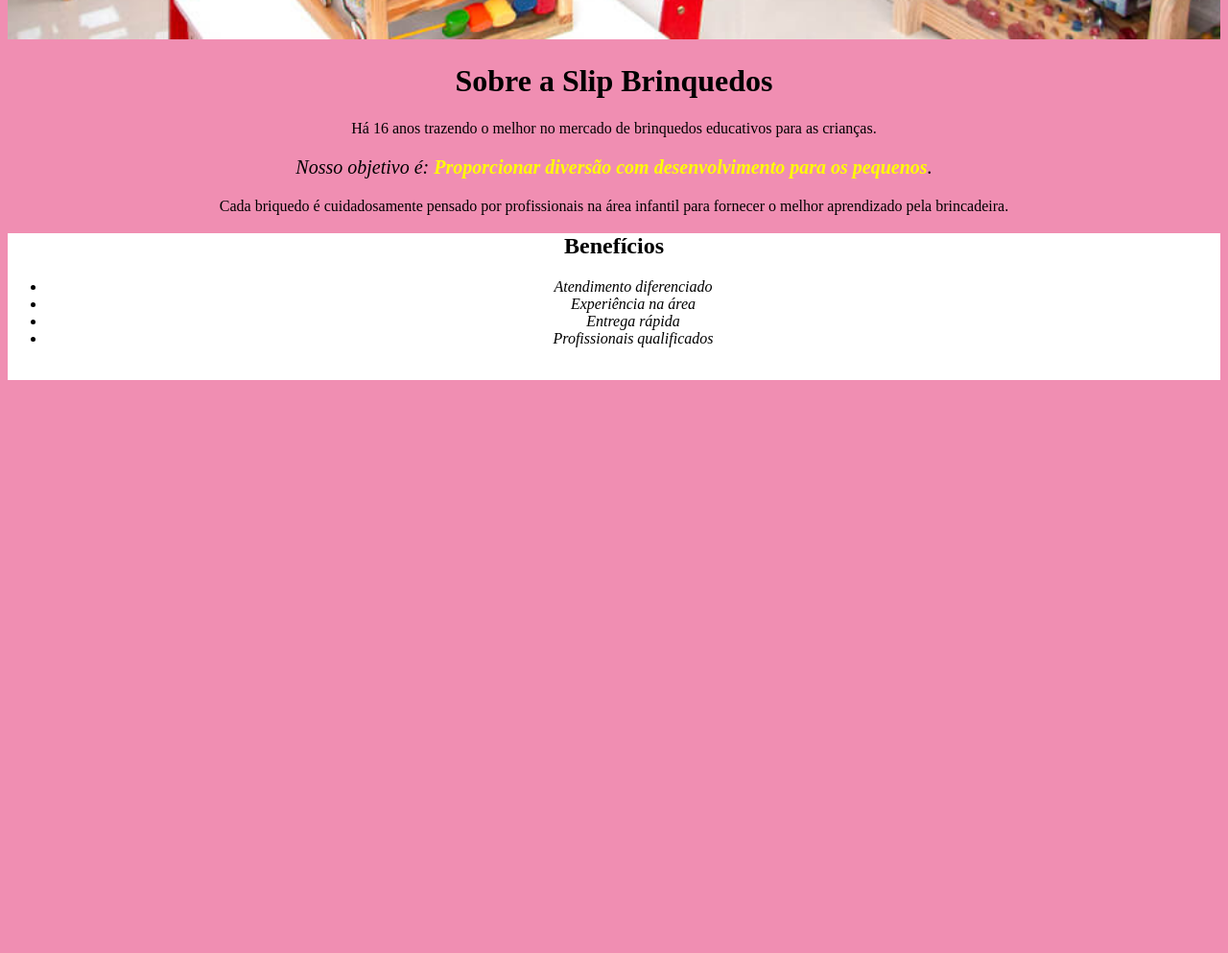
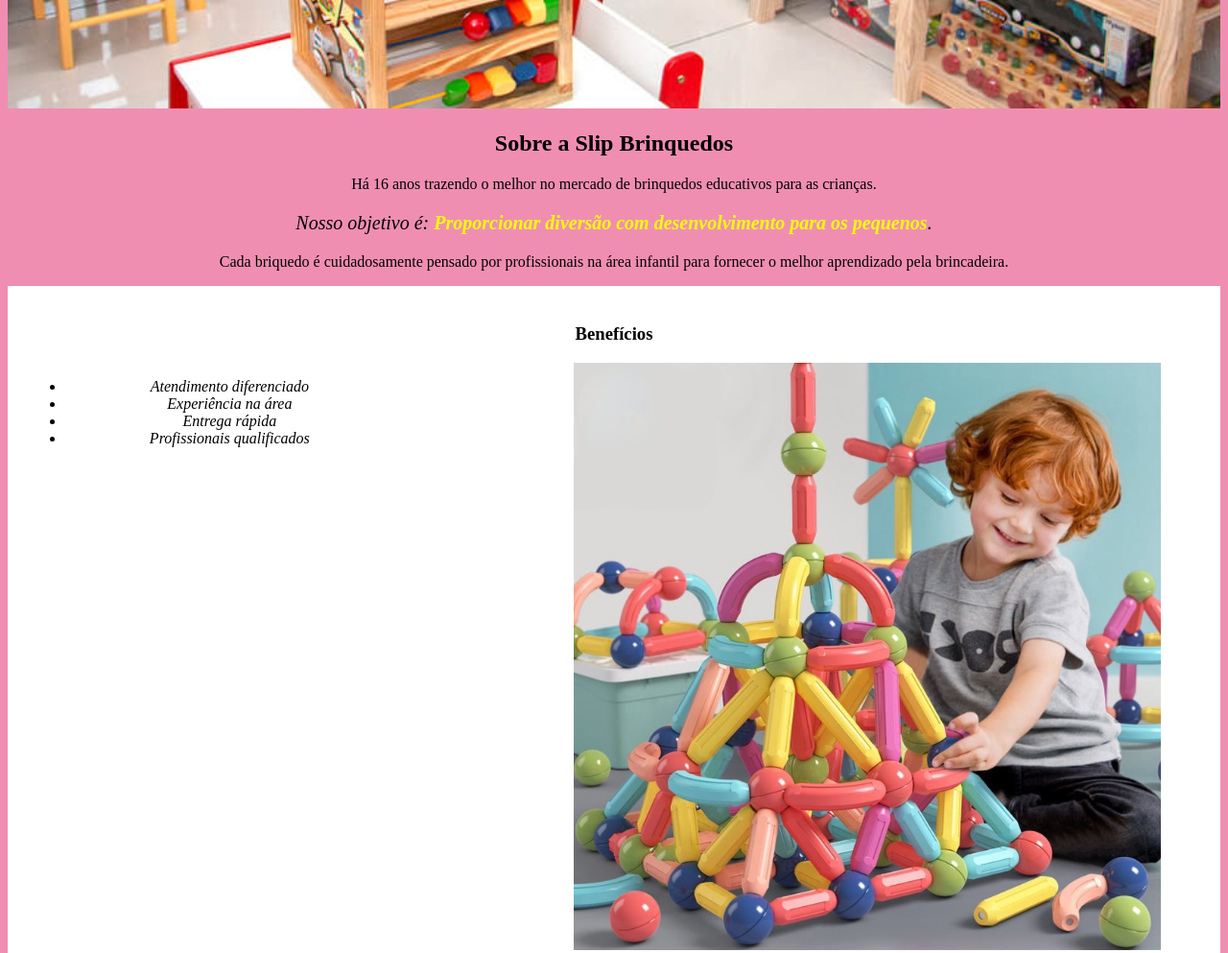
Before and after one commit to eitakarol/primeiro-repositorio, a plain HTML site: page index.html in a window 1280 px wide. Shown: the part 860-1853 px from the top of the page at 96% size. Before the commit the page ends 1264 px from the top, so only its background shows below. Drawn offline with Linux system fonts and the light colour scheme.

Commit message:
Add files via upload

```diff
--- a/index.html
+++ b/index.html
@@ -7,9 +7,12 @@
     </head>
 
     <body>
+            <header>
+                <h1 clas="titulo-principal">Slip Brinquedos</h1>
+            </header>
             <img id="A-casa-ludica-007" src="A-casa-ludica-007.jpg">
             <div clas="principal">
-                <h1>Sobre a Slip Brinquedos</h1>
+                <h2 class="titulo-centralizado">Sobre a Slip Brinquedos</h2>
 
                 <p>Há 16 anos trazendo o melhor no mercado de brinquedos educativos para as crianças.</p>
 
@@ -18,17 +21,16 @@
                 <p>Cada briquedo é cuidadosamente pensado por profissionais na área infantil para fornecer o melhor aprendizado pela brincadeira.</p>
             </div>
         <div class="beneficios">
-            <h2>Benefícios</h2>
+            <h3 class="titulo-centralizado">Benefícios</h3>
 
-        <ul>
+            <ul>
                 <li class="itens">Atendimento diferenciado</li>
                 <li class="itens">Experiência na área</li>
                 <li class="itens">Entrega rápida</li>
                 <li class="itens">Profissionais qualificados</li>
-        </ul>
-        <img scr="glr-2.png">
+             </ul>
 
+            <img src="l.jpeg" class="imagembeneficios">
         </div>
     </body>
-
 </html>
--- a/style.css
+++ b/style.css
@@ -6,7 +6,11 @@
     width: 100%
 }
 
-h1 {
+.titulo-principal {
+    padding-left: 20px;
+}
+
+.titulo-centralizado {
     text-align: center
 }
 
@@ -28,6 +32,7 @@
 
 .beneficios {
     background: #FFFFFF;
+    padding: 20px;
 }
 
 h2 {
@@ -37,3 +42,14 @@
 ul {
     text-align: center;
 }
+
+ul {
+    display: inline-block;
+    vertical-align: top;
+    width: 28%;
+    margin-right: 15%;
+}
+
+.imagembeneficios {
+    width: 50%;
+}
```
Also changed, not shown: l.jpeg (added), loja.jpg (added).
